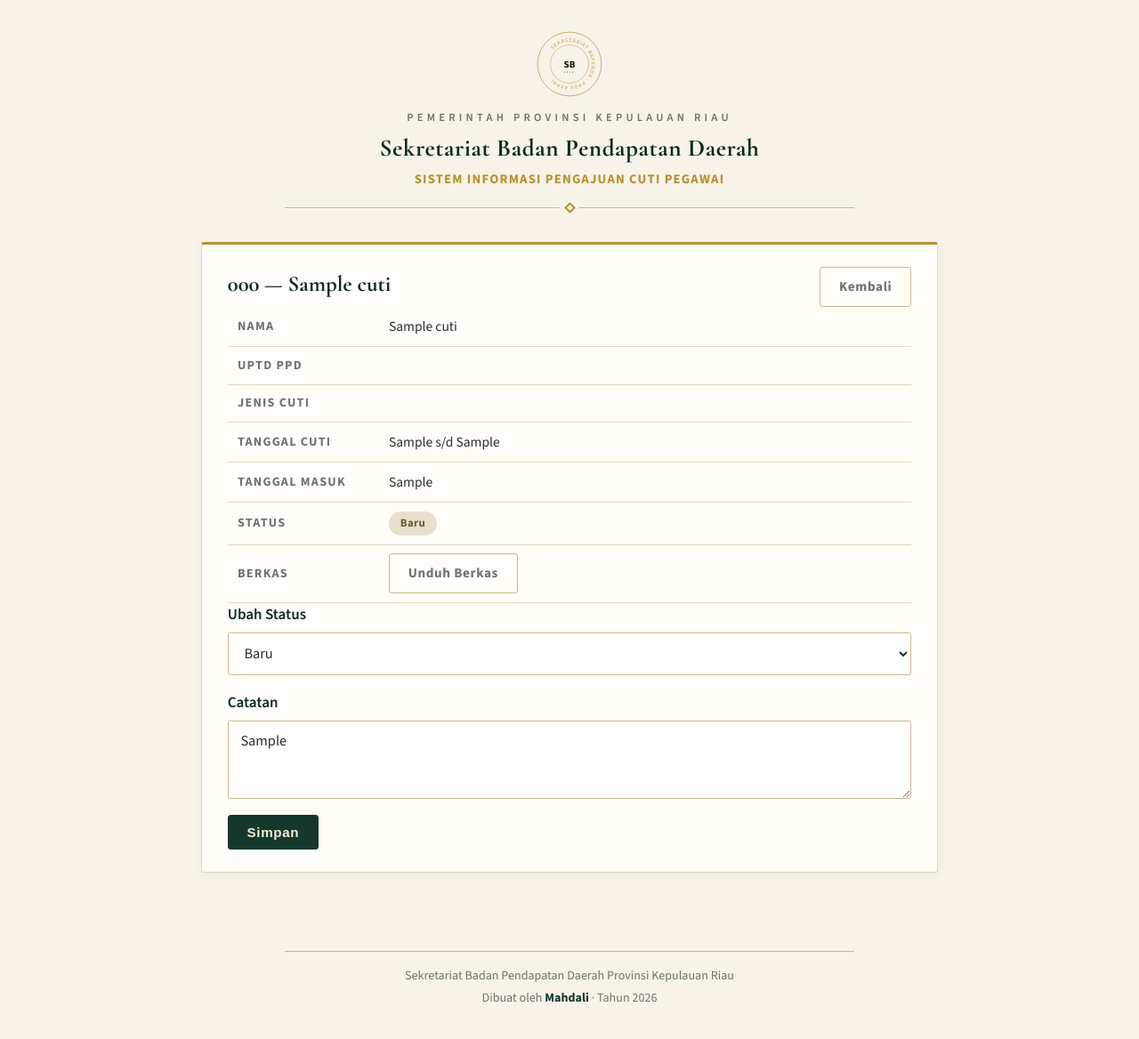
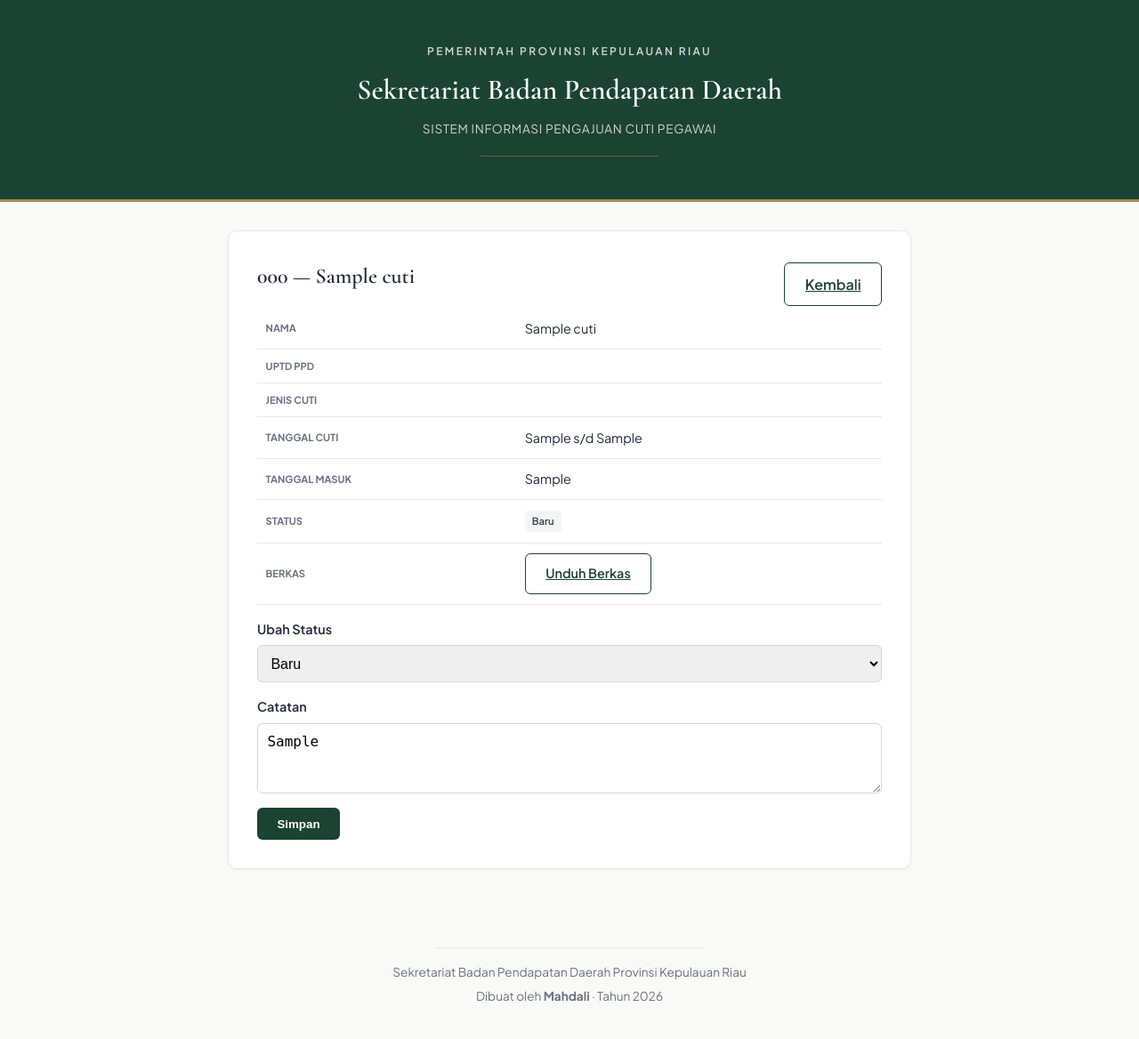
Before and after one commit to mahdalii/Inovasi-Kepegawaian, a Flask app: page /staff/1 in a window 1280 px wide. Shown: the whole page at 89% size. After the commit the page ends 1126 px from the top, so only its background shows below. Run offline with Flask 3, Linux system fonts and the light colour scheme; the visitor is signed in with stand-in values (Sample User, id 1); tables that the repository leaves empty hold one stand-in row (values such as "Sample post").

Commit message:
feat: redesign bersih minimalis, tanpa logo, kartu statistik, label gelar

```diff
--- a/static/style.css
+++ b/static/style.css
@@ -1,205 +1,106 @@
+
 :root {
-  --pine: #14392c;
-  --pine-deep: #0e2a20;
-  --gold: #b8902f;
-  --gold-soft: #d6b45f;
-  --paper: #f7f3e9;
-  --card: #fffdf7;
-  --ink: #25312c;
-  --muted: #6b746f;
-  --rule: #e2d9c3;
-  --rule-strong: #c9b98f;
-  --late: #f9e5d9;
-  --late-border: #d98b5f;
+  --pine: #1b4332;
+  --pine-deep: #081c15;
+  --gold: #a6894b;
+  --paper: #f9f9f7;
+  --card: #ffffff;
+  --ink: #1f2937;
+  --muted: #6b7280;
+  --rule: #e5e7eb;
 }
 * { box-sizing: border-box; }
-html { -webkit-text-size-adjust: 100%; }
 body {
   margin: 0;
-  font-family: "Source Sans 3", system-ui, sans-serif;
+  font-family: 'Plus Jakarta Sans', system-ui, sans-serif;
   background: var(--paper);
   color: var(--ink);
   min-height: 100vh;
-  font-size: 17px;
-  line-height: 1.55;
+  font-size: 16px;
+  line-height: 1.6;
 }
-
-/* ---------- Kop surat ---------- */
+/* ---------- Header ---------- */
 .kop {
   text-align: center;
-  padding: 2.2rem 1.25rem 1.6rem;
-  color: var(--pine);
-  background: var(--paper);
+  padding: 3rem 1.25rem;
+  background: var(--pine);
+  color: #fff;
+  border-bottom: 3px solid var(--gold);
 }
-.stempel {
-  width: 74px; height: 74px;
-  color: var(--gold);
-  opacity: .92;
-  margin-bottom: .35rem;
-}
-.kop-instansi {
-  margin: 0 0 .2rem;
-  font-size: .78rem;
-  letter-spacing: .34em;
-  text-transform: uppercase;
-  color: var(--muted);
-  font-weight: 600;
-}
-.kop-nama {
-  margin: 0;
-  font-family: "Cormorant Garamond", Georgia, serif;
-  font-size: 1.7rem;
-  font-weight: 700;
-  color: var(--pine-deep);
-  letter-spacing: .02em;
-}
-.kop-sub {
-  margin: .15rem 0 0;
-  font-size: .92rem;
-  color: var(--gold);
-  font-weight: 700;
-  letter-spacing: .08em;
-  text-transform: uppercase;
-}
-.kop-rule {
-  display: flex; align-items: center; gap: .4rem;
-  margin: 1rem auto 0;
-  max-width: 640px;
-}
-.kop-rule::before, .kop-rule::after {
-  content: ""; flex: 1; height: 1px; background: var(--rule-strong);
-}
-.kop-rule i {
-  width: 9px; height: 9px; border: 2px solid var(--gold);
-  transform: rotate(45deg); flex: none;
-}
-
+.kop-instansi { margin: 0 0 .5rem; font-size: .75rem; letter-spacing: .2em; text-transform: uppercase; color: #d1d5db; font-weight: 600; }
+.kop-nama { margin: 0; font-family: 'Cormorant Garamond', Georgia, serif; font-size: 2rem; font-weight: 600; color: #fff; }
+.kop-sub { margin: .5rem 0 0; font-size: .85rem; color: #d1d5db; letter-spacing: .05em; text-transform: uppercase; }
+.kop-rule { margin: 1.2rem auto 0; max-width: 200px; height: 1px; background: var(--gold); opacity: 0.5; }
 /* ---------- Layout ---------- */
-.container { max-width: 860px; margin: 0 auto; padding: .5rem 1rem 2.5rem; }
-.footer { text-align: center; color: var(--muted); padding: 1.6rem 1rem 2.2rem; font-size: .88rem; }
-.footer-rule { max-width: 640px; margin: 0 auto 1rem; height: 1px; background: var(--rule-strong); }
-.footer-unit { margin: 0 0 .2rem; }
-.footer-made { margin: 0; color: var(--muted); }
-.footer-made b { color: var(--pine); }
-
-/* ---------- Kartu kertas ---------- */
+.container { max-width: 800px; margin: 0 auto; padding: 2rem 1rem; }
 .card {
   background: var(--card);
   border: 1px solid var(--rule);
-  border-top: 3px solid var(--gold);
-  border-radius: 3px;
-  padding: 1.6rem 1.8rem;
-  margin-bottom: 1.4rem;
-  box-shadow: 0 2px 10px rgba(20, 57, 44, .06);
+  border-radius: 10px;
+  padding: 2rem;
+  margin-bottom: 1.5rem;
+  box-shadow: 0 1px 3px rgba(0,0,0,0.05);
 }
-.card.narrow { max-width: 440px; margin-left: auto; margin-right: auto; }
-.row-between { display: flex; justify-content: space-between; align-items: center; gap: .5rem; flex-wrap: wrap; }
-h1, h2, h3 { font-family: "Cormorant Garamond", Georgia, serif; color: var(--pine-deep); }
-h2 { font-size: 1.55rem; margin: 0 0 .4rem; }
-h3 { font-size: 1.3rem; margin: 0 0 .6rem; }
-p { margin: .4rem 0; }
-
+h2 { font-family: 'Cormorant Garamond', Georgia, serif; font-size: 1.5rem; color: var(--ink); margin: 0 0 1rem; }
 /* ---------- Formulir ---------- */
-label { display: block; margin-bottom: 1.15rem; font-weight: 600; color: var(--pine-deep); }
-label small { display: block; font-weight: 400; color: var(--muted); margin-top: .2rem; }
+label { display: block; margin-bottom: 1rem; font-weight: 600; color: var(--ink); font-size: .9rem; }
+label small { display: block; font-weight: 400; color: var(--muted); margin-top: .2rem; font-size: .8rem; }
 input, select, textarea {
-  display: block; width: 100%; margin-top: .4rem; padding: .72rem .85rem;
-  border: 1px solid var(--rule-strong); border-radius: 3px;
-  font-size: 1.02rem; font-family: inherit;
-  background: #fff; color: var(--ink);
+  display: block; width: 100%; margin-top: .4rem; padding: .65rem;
+  border: 1px solid #d1d5db; border-radius: 6px;
+  font-size: 1rem;
 }
-input:focus, select:focus, textarea:focus {
-  outline: none; border-color: var(--gold); box-shadow: 0 0 0 3px rgba(184, 144, 47, .18);
-}
+input:focus { outline: none; border-color: var(--pine); box-shadow: 0 0 0 2px rgba(27, 67, 50, 0.1); }
 .field-num {
   display: inline-flex; align-items: center; justify-content: center;
-  width: 1.55rem; height: 1.55rem; margin-right: .55rem;
-  border: 1.5px solid var(--gold); border-radius: 50%;
-  font-family: "Cormorant Garamond", Georgia, serif;
-  font-size: 1.05rem; font-weight: 700; color: var(--gold);
+  width: 1.4rem; height: 1.4rem; margin-right: .5rem;
+  border: 1px solid var(--pine); border-radius: 50%;
+  font-size: .85rem; font-weight: 700; color: var(--pine);
   vertical-align: middle;
 }
 .btn {
-  display: inline-block; padding: .6rem 1.3rem; border-radius: 3px;
-  border: 1px solid var(--pine); background: transparent; color: var(--pine);
-  text-decoration: none; font-weight: 700; cursor: pointer; font-size: .95rem;
-  letter-spacing: .04em;
-  transition: background .15s ease, color .15s ease, box-shadow .15s ease;
+  display: inline-block; padding: .65rem 1.4rem; border-radius: 6px;
+  border: none; background: var(--pine); color: #fff;
+  font-weight: 600; cursor: pointer; transition: background .2s;
 }
-.btn:hover { background: var(--pine); color: #fff; }
-.btn:active { transform: scale(.98); }
-.btn-primary { background: var(--pine); border-color: var(--pine); color: #f5ecd6; }
-.btn-primary:hover { background: var(--pine-deep); box-shadow: 0 4px 14px rgba(20, 57, 44, .3); }
-.btn-besar { display: block; width: 100%; padding: .95rem; font-size: 1.08rem; }
-.btn-sekunder { border-color: var(--rule-strong); color: var(--muted); }
-.btn-sekunder:hover { background: var(--paper); color: var(--pine); border-color: var(--pine); }
+.btn:hover { background: var(--pine-deep); }
+/* ---------- Statistik ---------- */
+.stat-grid { display: grid; grid-template-columns: repeat(auto-fit, minmax(130px, 1fr)); gap: 1rem; margin-bottom: 1.5rem; }
+.stat-card { background: #fff; border: 1px solid var(--rule); border-radius: 8px; padding: 1rem; text-align: center; }
+.stat-value { font-size: 1.5rem; font-weight: 700; color: var(--pine); }
+.stat-label { font-size: .65rem; color: var(--muted); text-transform: uppercase; letter-spacing: .05em; }
+/* ---------- Tabel ---------- */
+.table { width: 100%; border-collapse: collapse; margin-top: 1rem; }
+.table th { color: var(--muted); font-size: .7rem; text-transform: uppercase; padding: .6rem; border-bottom: 1px solid var(--rule); text-align: left; }
+.table td { padding: .7rem; border-bottom: 1px solid var(--rule); font-size: .9rem; }
+.badge { padding: .2rem .5rem; border-radius: 4px; font-size: .7rem; font-weight: 600; }
+.badge-baru { background: #f3f4f6; color: #374151; }
+.badge-diproses { background: #fef3c7; color: #92400e; }
+.badge-disetujui { background: #ecfdf5; color: #065f46; }
+.badge-ditolak { background: #fef2f2; color: #991b1b; }
+.nomor-besar { display: inline-block; font-family: 'IBM Plex Mono', monospace; font-size: 1.4rem; font-weight: 600; padding: .4rem .8rem; border: 1px solid var(--rule); border-radius: 6px; }
 
-/* ---------- Tabel ---------- */
-.table { width: 100%; border-collapse: collapse; }
-.table th, .table td { padding: .62rem .7rem; text-align: left; border-bottom: 1px solid var(--rule); }
-.table th { color: var(--muted); font-size: .76rem; text-transform: uppercase; letter-spacing: .09em; font-weight: 700; }
-.table td { font-size: .97rem; }
-.table tbody tr:hover { background: #fbf7ec; }
-.table-detail th { width: 170px; color: var(--muted); font-size: .88rem; }
-.row-late { background: var(--late); }
-.row-late td { border-color: var(--late-border); }
-.late-card { border-top-color: var(--late-border); }
-
-/* ---------- Status ---------- */
-.badge {
-  display: inline-block; padding: .22rem .8rem; border-radius: 999px;
-  font-size: .8rem; font-weight: 700; letter-spacing: .03em;
-}
-.badge-baru { background: #e7e0cd; color: #6b5d33; }
-.badge-diproses { background: #f3ecd2; color: #8a6d1f; }
-.badge-disetujui { background: #dbe8dd; color: #2c5a3a; }
-.badge-ditolak { background: #f2dcd2; color: #8a3c1e; }
-.status-badge { transition: transform .2s; }
-.status-badge:hover { transform: scale(1.07); }
-
-/* ---------- Nomor besar (stempel) ---------- */
-.nomor-besar {
-  display: inline-block;
-  font-family: "IBM Plex Mono", monospace;
-  font-size: 1.7rem; font-weight: 500; letter-spacing: .06em;
-  color: var(--pine-deep);
-  border: 2px solid var(--gold);
-  border-radius: 3px;
-  padding: .55rem 1.1rem;
-  margin: .5rem 0;
-  background: #fffdf7;
-  box-shadow: inset 0 0 0 1px #fff, 0 0 0 1px var(--rule-strong);
-}
-
-/* ---------- Bantuan / kesalahan ---------- */
-.hint { color: var(--muted); font-size: .9rem; }
-.errors {
-  background: var(--late); border: 1px solid var(--late-border); border-radius: 3px;
-  padding: .8rem 1rem .8rem 2.1rem; margin-bottom: 1.1rem; font-size: .95rem;
-}
-a { color: var(--pine); text-decoration-thickness: 1px; text-underline-offset: 2px; }
-a:hover { color: var(--gold); }
-td a { text-decoration: none; border-bottom: 1px solid var(--rule-strong); }
-td a:hover { border-color: var(--gold); }
-
-/* ---------- Gerak ---------- */
-@keyframes animateIn { from { opacity: 0; transform: translateY(8px); } to { opacity: 1; transform: none; } }
-.animate-in { animation: animateIn .5s ease-out both; }
-.delay-1 { animation-delay: .12s; }
-.delay-2 { animation-delay: .24s; }
-@keyframes pulse {
-  0%, 100% { box-shadow: 0 0 0 0 rgba(217, 139, 95, .35); }
-  50% { box-shadow: 0 0 0 7px rgba(217, 139, 95, 0); }
-}
-.late-pulse { animation: pulse 1.8s ease-in-out 2; }
-@media (prefers-reduced-motion: reduce) {
-  .animate-in, .delay-1, .delay-2, .late-pulse { animation: none; }
-}
-
-@media (max-width: 640px) {
-  body { font-size: 16px; }
-  .card { padding: 1.2rem 1.1rem; }
-  .kop-nama { font-size: 1.35rem; }
-  .table th, .table td { padding: .5rem .45rem; }
-  .nomor-besar { font-size: 1.25rem; }
-}
+/* ---------- Komponen ---------- */
+.row-between { display: flex; align-items: center; justify-content: space-between; gap: 1rem; }
+.narrow { max-width: 420px; margin: 0 auto; }
+.hint { font-size: .85rem; color: var(--muted); margin: .5rem 0 1rem; }
+.errors { color: #b91c1c; font-size: .85rem; margin: 0 0 1rem; padding-left: 1.2rem; }
+.btn-sekunder { background: #fff; color: var(--pine); border: 1px solid var(--pine); }
+.btn-sekunder:hover { background: #f0f4f2; }
+.btn-besar { width: 100%; margin-top: .5rem; }
+.table-detail { margin-top: 0; }
+.status-form { margin-top: 1rem; }
+.late-card { border-color: #e5b3b3; }
+.row-late { background: #fef2f2; }
+.late-pulse { background: #fef2f2; animation: latePulse 2s ease-in-out infinite; }
+.status-badge { display: inline-block; }
+.footer { text-align: center; padding: 2rem 1rem; color: var(--muted); font-size: .85rem; }
+.footer-rule { max-width: 300px; height: 1px; background: var(--rule); margin: 0 auto 1rem; }
+.footer-unit { margin: 0 0 .3rem; }
+.footer-made { margin: 0; }
+@keyframes latePulse { 0%,100% { background: #fef2f2; } 50% { background: #fde8e8; } }
+.animate-in { animation: fadeIn .5s ease-out both; }
+.delay-1 { animation-delay: .1s; }
+.delay-2 { animation-delay: .2s; }
+@keyframes fadeIn { from { opacity: 0; transform: translateY(8px); } to { opacity: 1; transform: none; } }
+@media (max-width: 600px) { .kop-nama { font-size: 1.4rem; } .stat-grid { grid-template-columns: repeat(2, 1fr); } .table { font-size: .8rem; } }
--- a/templates/base.html
+++ b/templates/base.html
@@ -6,25 +6,15 @@
 <title>{% block title %}Sistem Cuti{% endblock %} — Sekretariat Bapenda Prov Kepri</title>
 <link rel="preconnect" href="https://fonts.googleapis.com">
 <link rel="preconnect" href="https://fonts.gstatic.com" crossorigin>
-<link href="https://fonts.googleapis.com/css2?family=Cormorant+Garamond:wght@600;700&family=IBM+Plex+Mono:wght@500&family=Source+Sans+3:wght@400;600;700&display=swap" rel="stylesheet">
+<link href="https://fonts.googleapis.com/css2?family=Cormorant+Garamond:wght@500;600&family=Plus+Jakarta+Sans:wght@400;500;600;700&display=swap" rel="stylesheet">
 <link rel="stylesheet" href="{{ url_for('static', filename='style.css') }}">
 </head>
 <body>
-<header class="kop">
-  <svg class="stempel" viewBox="0 0 100 100" aria-hidden="true">
-    <defs><path id="stempel-arc" d="M50,50 m-33.5,0 a33.5,33.5 0 1,1 67,0 a33.5,33.5 0 1,1 -67,0"/></defs>
-    <circle cx="50" cy="50" r="48.5" fill="none" stroke="currentColor" stroke-width="1"/>
-    <circle cx="50" cy="50" r="29" fill="none" stroke="currentColor" stroke-width="0.7"/>
-    <text font-size="8" letter-spacing="1.2" fill="currentColor">
-      <textPath href="#stempel-arc" startOffset="50%" text-anchor="middle">SEKRETARIAT BAPENDA · PROV KEPRI</textPath>
-    </text>
-    <text x="50" y="56" text-anchor="middle" font-size="15" font-weight="700">SB</text>
-    <text x="50" y="63.5" text-anchor="middle" font-size="3.4" letter-spacing="2.5">2026</text>
-  </svg>
+<header class="kop animate-header">
   <p class="kop-instansi">Pemerintah Provinsi Kepulauan Riau</p>
   <h1 class="kop-nama">Sekretariat Badan Pendapatan Daerah</h1>
   <p class="kop-sub">Sistem Informasi Pengajuan Cuti Pegawai</p>
-  <div class="kop-rule"><i></i></div>
+  <div class="kop-rule"></div>
 </header>
 <main class="container">
 {% block content %}{% endblock %}
@@ -33,6 +23,6 @@
   <div class="footer-rule"></div>
   <p class="footer-unit">Sekretariat Badan Pendapatan Daerah Provinsi Kepulauan Riau</p>
   <p class="footer-made">Dibuat oleh <b>Mahdali</b> · Tahun 2026</p>
-</footer>
+  </footer>
 </body>
 </html>
--- a/templates/form.html
+++ b/templates/form.html
@@ -17,7 +17,7 @@
      <b>Kirim</b>. Tidak sampai 2 menit.</p>
   {% if errors %}<ul class="errors">{% for e in errors %}<li>{{ e }}</li>{% endfor %}</ul>{% endif %}
   <form method="post" enctype="multipart/form-data">
-    <label><span class="field-num">1</span>Nama Lengkap sesuai SK
+    <label><span class="field-num">1</span>Nama Lengkap beserta Gelar
       <small>Contoh: Siti Rahma, S.E.</small>
       <input name="nama" value="{{ data.nama if data }}" placeholder="Contoh: Siti Rahma" required>
     </label>
```
Also changed, not shown: templates/dashboard.html (+24 -1 lines).
